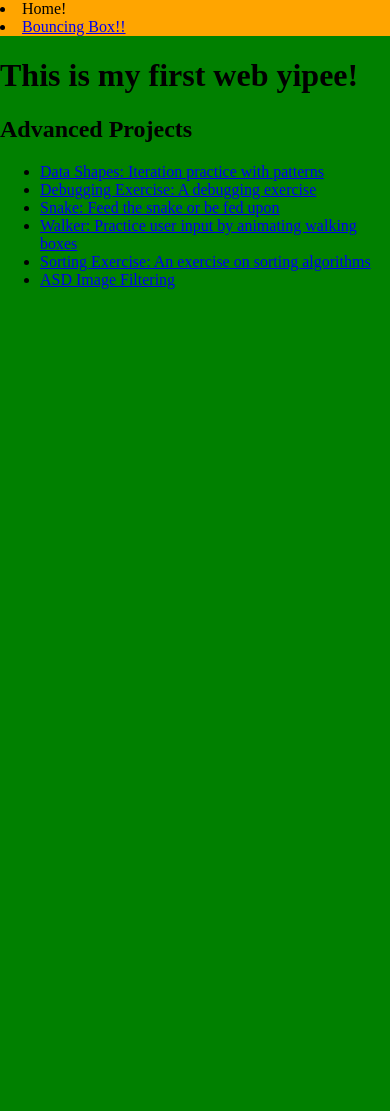
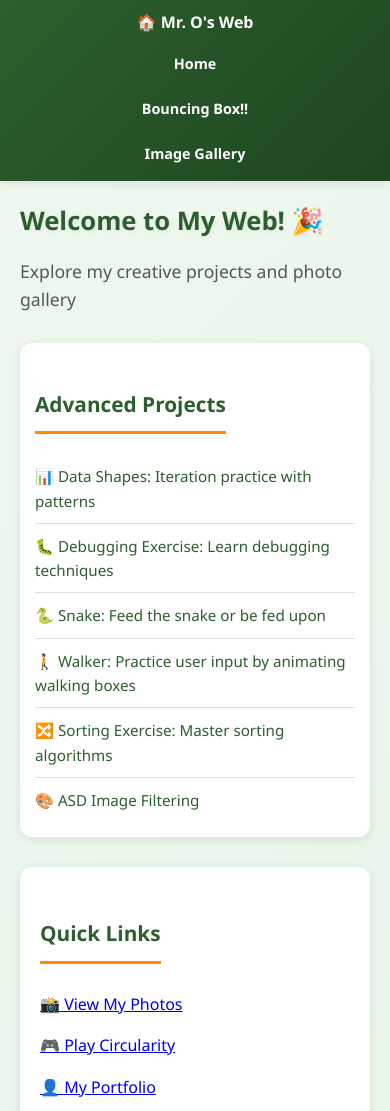
Before and after one commit to roconnell15/fsd.github.io, a plain HTML site: page index.html in a window 390 px wide. Shown: the top 1111 px of the page. Before the commit the page ends 844 px from the top, so only its background shows below. Drawn offline with Linux system fonts and the light colour scheme.

Commit message:
pushing changes

```diff
--- a/index.html
+++ b/index.html
@@ -4,40 +4,41 @@
     <meta charset="UTF-8">
     <meta name="viewport" content="width=device-width, initial-scale=1.0">
     <title>Mr. O's Web</title>
-    <style>
-
-
-        body{
-            background: green;
-            margin: auto;
-            max-width: 500px;
-        }
-
-        .nav-section {
-            background: orange;
-        }
-    </style>
+    <link rel="stylesheet" href="style.css">
 </head>
 <body>
     <nav class="nav-section">
-        <li>Home!</li>
-        <li><a href="projects/circularity/index.html">Bouncing Box!!</a></li>
+        <ul>
+            <li><strong>🏠 Mr. O's Web</strong></li>
+            <li><a href="index.html">Home</a></li>
+            <li><a href="projects/circularity/index.html">Bouncing Box!!</a></li>
+            <li><a href="images.html">Image Gallery</a></li>
+        </ul>
     </nav>
+
     <main>
-        <h1>This is my first web yipee!</h1>
+        <h1>Welcome to My Web! 🎉</h1>
+        <p style="font-size: 1.1em; color: #555; margin-bottom: 30px;">Explore my creative projects and photo gallery</p>
+
         <div class="contents">
             <h2>Advanced Projects</h2>
-                <ul id ="portfolio">
-                    <li><a href="asd-projects/data-shapes"> Data Shapes: Iteration practice with patterns</a></li>
-                    <li><a href="asd-projects/debugging-exercise"> Debugging Exercise: A debugging exercise</a></li>
-                    <li><a href="asd-projects/snake">Snake: Feed the snake or be fed upon</a></li>
-                    <li><a href="asd-projects/walker">Walker: Practice user input by animating walking boxes</a></li>
-                    <li><a href="asd-projects/sorting-exercise">Sorting Exercise: An exercise on sorting algorithms</a></li>
-                    <li><a href="projects/asd-image-filtering-main/index.html">ASD Image Filtering</a></li>
-                </ul>
+            <ul id="portfolio">
+                <li><a href="asd-projects/data-shapes">📊 Data Shapes: Iteration practice with patterns</a></li>
+                <li><a href="asd-projects/debugging-exercise">🐛 Debugging Exercise: Learn debugging techniques</a></li>
+                <li><a href="asd-projects/snake">🐍 Snake: Feed the snake or be fed upon</a></li>
+                <li><a href="asd-projects/walker">🚶 Walker: Practice user input by animating walking boxes</a></li>
+                <li><a href="asd-projects/sorting-exercise">🔀 Sorting Exercise: Master sorting algorithms</a></li>
+                <li><a href="projects/asd-image-filtering-main/index.html">🎨 ASD Image Filtering</a></li>
+            </ul>
         </div>
+
         <div class="sidebar">
-
+            <h2>Quick Links</h2>
+            <ul style="list-style: none;">
+                <li style="padding: 8px 0;"><a href="images.html">📸 View My Photos</a></li>
+                <li style="padding: 8px 0;"><a href="projects/circularity/index.html">🎮 Play Circularity</a></li>
+                <li style="padding: 8px 0;"><a href="portfolio.html">👤 My Portfolio</a></li>
+            </ul>
         </div>
     </main>
 </body>
--- a/style.css
+++ b/style.css
@@ -0,0 +1,298 @@
+/* ========================================
+   Global Styles & Theme
+   ======================================== */
+
+* {
+    margin: 0;
+    padding: 0;
+    box-sizing: border-box;
+}
+
+:root {
+    --primary-green: #2c5f2d;
+    --accent-orange: #ff8c00;
+    --light-bg: #f0f8f0;
+    --text-dark: #1a1a1a;
+    --text-light: #555;
+    --border-color: #e0e0e0;
+    --shadow: 0 2px 10px rgba(0, 0, 0, 0.1);
+}
+
+html {
+    scroll-behavior: smooth;
+}
+
+body {
+    font-family: 'Segoe UI', Tahoma, Geneva, Verdana, sans-serif;
+    background: linear-gradient(135deg, var(--light-bg) 0%, #e8f5e9 100%);
+    color: var(--text-dark);
+    line-height: 1.6;
+    min-height: 100vh;
+    padding-bottom: 40px;
+}
+
+/* ========================================
+   Navigation Bar
+   ======================================== */
+
+nav.nav-section {
+    background: linear-gradient(135deg, var(--primary-green) 0%, #1e4620 100%);
+    padding: 0;
+    margin: 0;
+    box-shadow: var(--shadow);
+    position: sticky;
+    top: 0;
+    z-index: 100;
+}
+
+nav.nav-section ul {
+    list-style: none;
+    display: flex;
+    align-items: center;
+    max-width: 1000px;
+    margin: 0 auto;
+    padding: 15px 20px;
+    flex-wrap: wrap;
+    gap: 20px;
+}
+
+nav.nav-section li {
+    color: white;
+    font-weight: 500;
+    display: flex;
+    align-items: center;
+}
+
+nav.nav-section li:first-child {
+    margin-right: auto;
+}
+
+nav.nav-section a,
+nav.nav-section .nav-link {
+    color: white;
+    text-decoration: none;
+    font-weight: 600;
+    padding: 8px 15px;
+    border-radius: 6px;
+    transition: all 0.3s ease;
+    display: inline-block;
+}
+
+nav.nav-section a:hover,
+nav.nav-section .nav-link:hover {
+    background: var(--accent-orange);
+    transform: translateY(-2px);
+}
+
+/* ========================================
+   Main Content Area
+   ======================================== */
+
+main {
+    max-width: 1000px;
+    margin: 40px auto;
+    padding: 0 20px;
+}
+
+main h1 {
+    color: var(--primary-green);
+    font-size: 2.5em;
+    margin-bottom: 15px;
+    text-shadow: 2px 2px 4px rgba(0, 0, 0, 0.05);
+}
+
+main h2 {
+    color: var(--primary-green);
+    font-size: 1.8em;
+    margin-top: 30px;
+    margin-bottom: 20px;
+    border-bottom: 3px solid var(--accent-orange);
+    padding-bottom: 10px;
+    display: inline-block;
+}
+
+/* ========================================
+   Gallery Page Specific Styles
+   ======================================== */
+
+.gallery-header {
+    text-align: center;
+    margin-bottom: 40px;
+    padding: 30px;
+    background: white;
+    border-radius: 12px;
+    box-shadow: var(--shadow);
+}
+
+.gallery-header h1 {
+    font-size: 2.8em;
+    margin-bottom: 10px;
+}
+
+.gallery-header p {
+    font-size: 1.2em;
+    color: var(--text-light);
+}
+
+.gallery-main {
+    animation: slideUp 0.5s ease-out;
+}
+
+@keyframes slideUp {
+    from {
+        opacity: 0;
+        transform: translateY(20px);
+    }
+    to {
+        opacity: 1;
+        transform: translateY(0);
+    }
+}
+
+/* ========================================
+   Content Sections
+   ======================================== */
+
+.contents {
+    background: white;
+    padding: 30px;
+    border-radius: 12px;
+    box-shadow: var(--shadow);
+    margin: 30px 0;
+}
+
+.contents ul {
+    list-style: none;
+    padding-left: 0;
+}
+
+.contents li {
+    padding: 12px 0;
+    border-bottom: 1px solid var(--border-color);
+    transition: all 0.3s ease;
+}
+
+.contents li:last-child {
+    border-bottom: none;
+}
+
+.contents li:hover {
+    padding-left: 10px;
+    background: var(--light-bg);
+}
+
+.contents a {
+    color: var(--primary-green);
+    text-decoration: none;
+    font-weight: 500;
+    position: relative;
+    transition: color 0.3s ease;
+}
+
+.contents a:hover {
+    color: var(--accent-orange);
+}
+
+.contents a::after {
+    content: '';
+    position: absolute;
+    width: 0;
+    height: 2px;
+    bottom: -5px;
+    left: 0;
+    background: var(--accent-orange);
+    transition: width 0.3s ease;
+}
+
+.contents a:hover::after {
+    width: 100%;
+}
+
+/* ========================================
+   Sidebar
+   ======================================== */
+
+.sidebar {
+    background: white;
+    padding: 20px;
+    border-radius: 12px;
+    box-shadow: var(--shadow);
+    margin-top: 30px;
+}
+
+/* ========================================
+   Responsive Design
+   ======================================== */
+
+@media (max-width: 768px) {
+    main {
+        margin: 20px auto;
+    }
+
+    main h1 {
+        font-size: 2em;
+    }
+
+    main h2 {
+        font-size: 1.5em;
+    }
+
+    nav.nav-section ul {
+        flex-direction: column;
+        gap: 10px;
+        padding: 12px 15px;
+    }
+
+    nav.nav-section li:first-child {
+        margin-right: 0;
+    }
+
+    .gallery-header {
+        padding: 20px;
+    }
+
+    .gallery-header h1 {
+        font-size: 2em;
+    }
+
+    .gallery-header p {
+        font-size: 1em;
+    }
+
+    .contents {
+        padding: 20px;
+    }
+}
+
+@media (max-width: 480px) {
+    main h1 {
+        font-size: 1.6em;
+    }
+
+    main h2 {
+        font-size: 1.3em;
+    }
+
+    nav.nav-section ul {
+        padding: 10px;
+    }
+
+    nav.nav-section a,
+    nav.nav-section .nav-link {
+        padding: 6px 12px;
+        font-size: 0.9em;
+    }
+
+    .gallery-header h1 {
+        font-size: 1.8em;
+    }
+
+    .contents {
+        padding: 15px;
+    }
+
+    .contents li {
+        padding: 10px 0;
+        font-size: 0.95em;
+    }
+}
```
Also changed, not shown: images.html (added, +104 -0 lines), assets/flower.jpg (added), assets/imagetoupload.png (added), assets/name.JPG (added).
